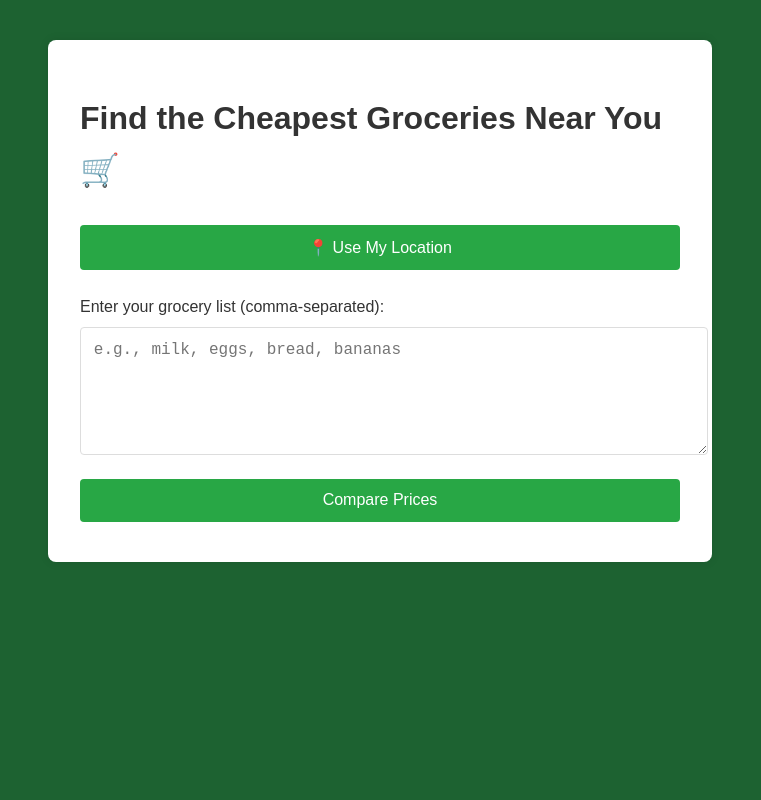
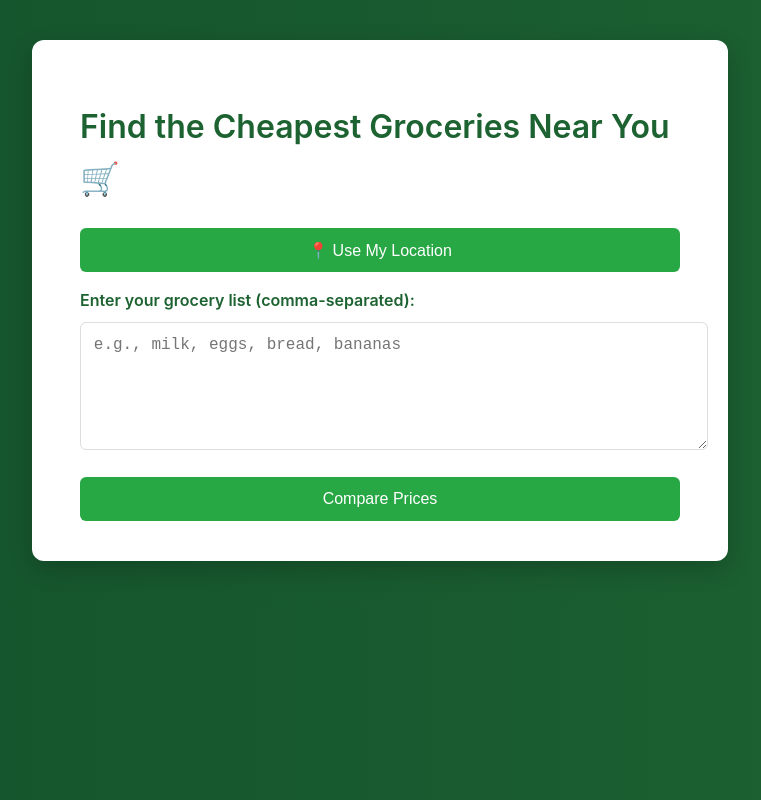
Before and after one commit to ezibbler/grocery-comparer, a plain HTML site: page index.html in a window 1280 px wide. Shown: the whole page, without its empty margins (260-1021 px from the left). Drawn offline with Linux system fonts and the light colour scheme.

Commit message:
I made a few changes including font and color changes. A fade-in when the website loads, a slight change in background color again.

```diff
--- a/style.css
+++ b/style.css
@@ -1,8 +1,8 @@
 body {
-    font-family: Arial, sans-serif;
-    background: #1d6231;
+    font-family: Inter, sans-serif;
+    background: linear-gradient(to right, #14532d, #1d6231);
     padding: 2rem;
-    color: #333;
+    color: #000000;
     line-height: 1.6;
   }
 
@@ -10,18 +10,32 @@ body {
     max-width: 600px;
     margin: auto;
     background: white;
-    padding: 2rem;
-    border-radius: 8px;
-    box-shadow: 0 0 10px rgba(0, 0, 0, 0.1);
+    padding: 2.5rem 3rem;
+    border-radius: 12px;
+    box-shadow: 0 8px 24px rgba(0, 0, 0, 0.2);
+    animation: fadeIn 0.6s ease-in;
+  }
+
+  h1 {
+    margin-bottom: 1.5rem;
+    color: #1d6231;
+    font-weight: 600;
+  }
+
+  label {
+    display: block;
+    margin-bottom: 0.5rem;
+    font-weight: 600;
+    color: #1d6231;
   }
 
   textarea {
     width: 100%;
     padding: 0.8rem;
-    margin: 0.5rem 0;
+    margin-bottom: 1.25rem;
     font-size: 1rem;
     border: 1px solid #ddd;
-    border-radius: 4px;
+    border-radius: 6px;
     resize: vertical;
     min-height: 100px;
     transition: border-color 0.3s ease;
@@ -32,17 +46,20 @@ body {
     border-color: #28a745;
   }
 
+  textarea:hover {
+    border-color: #1d6231;
+  }
+
   button {
     width: 100%;
     padding: 0.8rem;
-    margin: 0.5rem 0;
     font-size: 1rem;
     background-color: #28a745;
     color: white;
     border: none;
-    border-radius: 4px;
+    border-radius: 6px;
     cursor: pointer;
-    transition: background-color 0.3s ease;
+    transition: background-color 0.3s ease, transform 0.1s ease;
   }
 
   button:hover {
@@ -52,3 +69,15 @@ body {
   button:active {
     transform: scale(0.98);
   }
+
+
+@keyframes fadeIn {
+  from {
+    opacity: 0;
+    transform: translateY(10px);
+  }
+  to {
+    opacity: 1;
+    transform: translateY(0);
+  }
+}
```
